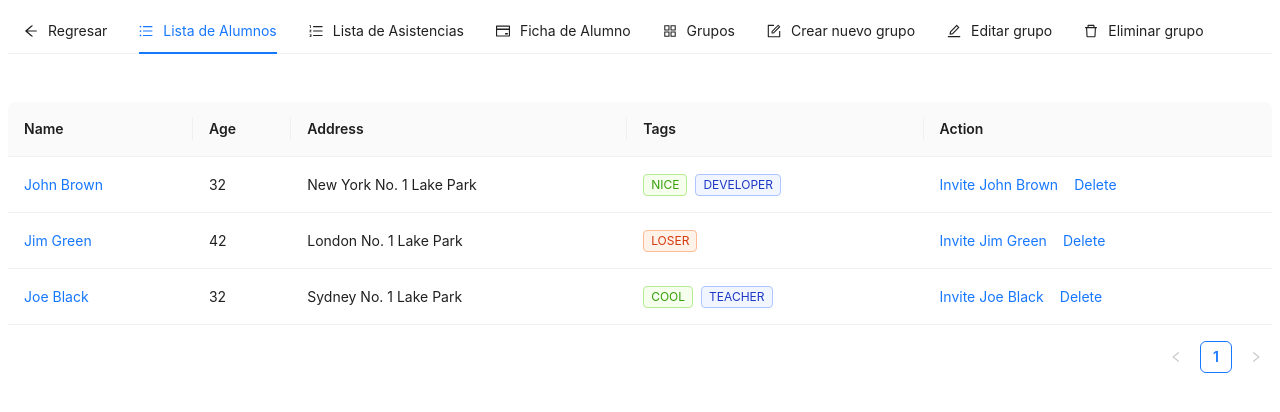
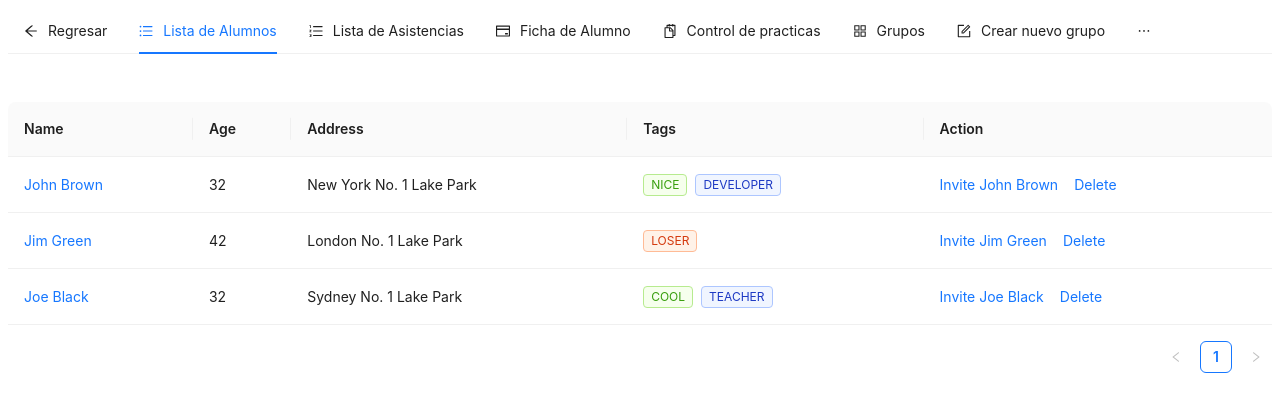
Before and after one commit to Gerardo02/Master-Academy, a React (Vite) app: page /control_escolar in a window 1280 px wide. Shown: the top 412 px of the page. Built offline with nearby package versions, Linux system fonts and the light colour scheme.

Commit message:
lista de asistenca alumnos y control de practicas

```diff
--- /dev/null
+++ b/src/components/control_escolar/components/ControlPracticas.jsx
@@ -0,0 +1,15 @@
+import { Progress } from 'antd';
+
+const ControlPracticas = () => {
+    return (
+        <>
+            <Progress percent={30} />
+            <Progress percent={50} status="active" />
+            <Progress percent={70} status="exception" />
+            <Progress percent={100} />
+            <Progress percent={50} />
+        </>
+     );
+}
+
+export default ControlPracticas;
--- a/src/components/control_escolar/components/FichaAlumnos.jsx
+++ b/src/components/control_escolar/components/FichaAlumnos.jsx
@@ -1,10 +1,62 @@
+import { Badge, Descriptions } from "antd";
+import alumnoImage from "../pages/control_escolar/alumnoejemplo.jpg"
 
 
+const FichaAlumnos = ({ alumnosCard }) => {
+    const items = [
+        {
+          key: '1',
+          label: 'Nombre',
+          children: `${alumnosCard.nombre} ${alumnosCard.apellidos}`,
+        },
+        {
+          key: '2',
+          label: 'Faltas',
+          children: '10',
+        },
+        {
+          key: '3',
+          label: 'Adeudo',
+          children: 'SI (Reportar a caja)',
+        },
+        {
+          key: '4',
+          label: 'Matricula',
+          children: alumnosCard.matricula,
+        },
+        {
+          key: '5',
+          label: 'Usage Time',
+          children: '2019-04-24 18:00:00',
+          span: 2,
+        },
+        {
+          key: '6',
+          label: 'Status',
+          children: <Badge status="processing" text="Running" />,
+          span: 3,
+        },
+        {
+          key: '7',
+          label: 'Foto',
+          children: <img src={alumnoImage} width={190}/>,
+        },
+        {
+          key: '8',
+          label: 'Discount',
+          children: '$20.00',
+        },
+        {
+          key: '9',
+          label: 'Official Receipts',
+          children: '$60.00',
+        },
 
-const FichaAlumnos = () => {
+      ];
     return (
         <>
-            Ficha alumnos
+
+            <Descriptions title="Informacion del alumno" bordered items={items} />
         </>
      );
 }
--- a/src/components/control_escolar/components/NavMenu.jsx
+++ b/src/components/control_escolar/components/NavMenu.jsx
@@ -1,10 +1,11 @@
-import { ArrowLeftOutlined, UnorderedListOutlined, OrderedListOutlined, FormOutlined, CreditCardOutlined, DeleteOutlined, EditOutlined, AppstoreOutlined } from '@ant-design/icons';
+import { SnippetsOutlined, ArrowLeftOutlined, UnorderedListOutlined, OrderedListOutlined, FormOutlined, CreditCardOutlined, DeleteOutlined, EditOutlined, AppstoreOutlined } from '@ant-design/icons';
 import { Menu } from 'antd';
 import { useEffect, useState } from 'react';
 import TableAlumnos from './TableAlumnos';
 import FichaAlumnos from './FichaAlumnos';
 import Formulario from './Formulario';
 import DeleteGroup from './DeleteGroup';
+import ControlPracticas from './ControlPracticas';
 import Grupos from './Grupos';
 
 const items = [
@@ -29,6 +30,11 @@ const items = [
         icon: <CreditCardOutlined />,
     },
     {
+        label: 'Control de practicas',
+        key: 'practicas',
+        icon: <SnippetsOutlined />,
+    },
+    {
         label: 'Grupos',
         key: 'groups',
         icon: <AppstoreOutlined />
@@ -51,7 +57,7 @@ const items = [
 
   ];
 
-const NavMenu = ({ setSelectedComponent, navigate, groupData }) => {
+const NavMenu = ({ setSelectedComponent, navigate, groupData, alumnosCard }) => {
 
 
     const [currentOption, setCurrentOption] = useState('lista');
@@ -78,7 +84,12 @@ const NavMenu = ({ setSelectedComponent, navigate, groupData }) => {
 
             case 'ficha':
 
-                setSelectedComponent(<FichaAlumnos />)
+                setSelectedComponent(<FichaAlumnos alumnosCard={alumnosCard} />)
+                break;
+
+            case 'practicas':
+
+                setSelectedComponent(<ControlPracticas />)
                 break;
 
             case 'newGroup':
@@ -108,14 +119,9 @@ const NavMenu = ({ setSelectedComponent, navigate, groupData }) => {
     },[currentOption, createEdit])
 
 
-    const onClick = (e) => {
-        setCurrentOption(e.key);
-    };
-
-
     return (
         <>
-            <Menu onClick={onClick} selectedKeys={[currentOption]} mode="horizontal" items={items} />
+            <Menu onClick={(e) => setCurrentOption(e.key)} selectedKeys={[currentOption]} mode="horizontal" items={items} />
         </>
      );
 }
--- a/src/components/control_escolar/pages/control_escolar/Index.jsx
+++ b/src/components/control_escolar/pages/control_escolar/Index.jsx
@@ -1,11 +1,21 @@
 import { useNavigate } from "react-router-dom";
 import NavMenu from "../../components/NavMenu";
 import { useState } from "react";
+
 
 const Index = () => {
 
     const [selectedComponent, setSelectedComponent] = useState(<></>)
     const navigate = useNavigate()
+
+    const alumnosCard = {
+
+        nombre: 'Pedro',
+        apellidos: 'Juarez Herrera',
+        matricula: '123456'
+
+    }
+
     const groupData = [
         {
             id: 1,
@@ -36,10 +46,16 @@ const Index = () => {
 
     return (
         <>
-            <NavMenu groupData={groupData} setSelectedComponent={setSelectedComponent} navigate={navigate} />
+            <NavMenu
+                groupData={groupData}
+                setSelectedComponent={setSelectedComponent}
+                navigate={navigate}
+                alumnosCard={alumnosCard}
+            />
             <br />
             <br />
             {selectedComponent}
+
         </>
      );
 }
```
Also changed, not shown: src/components/control_escolar/pages/control_escolar/alumnoejemplo.jpg (added). Lines whose indentation alone changed are shown as unchanged.
